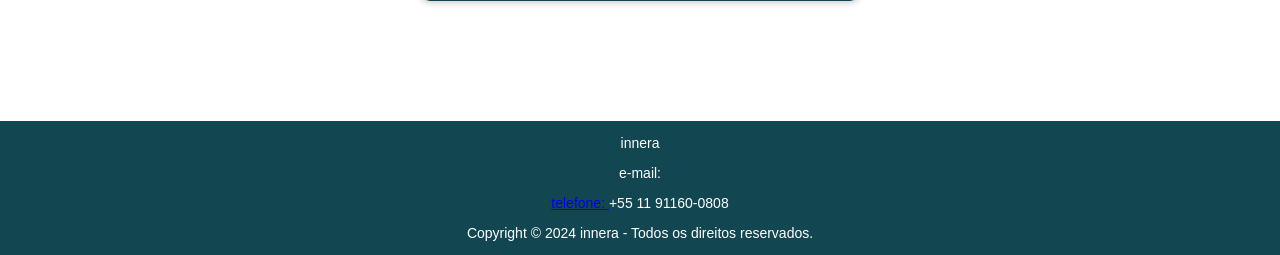
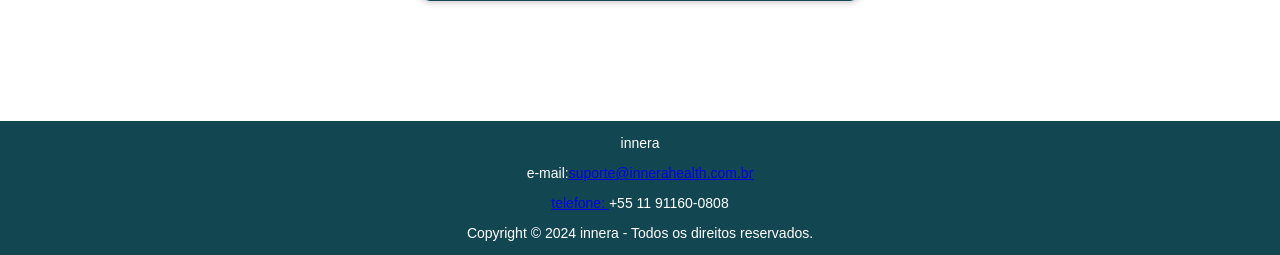
Before and after one commit to JG-Erbes-dev/PSQI-IA-integrada, a Django app: page /register/ in a window 1280 px wide. Shown: the part 690-945 px from the top of the page. Run offline with Django 5.2, Linux system fonts and the light colour scheme.

Commit message:
Update base.html

```diff
--- a/app/templates/base.html
+++ b/app/templates/base.html
@@ -105,7 +105,7 @@
     </main>
     <footer style="font-size: 14px;">
         <p>innera</p>
-        <p>e-mail:<a href="mailto:"suporte@innerahealth.com.br></p>
+        <p>e-mail:<a href="mailto:"suporte@innerahealth.com.br>suporte@innerahealth.com.br</p>
         <p>telefone: <a href="tel:+5511911600808" style="text-decoration: none; color: white;">+55 11 91160-0808</a></p>
         <p>Copyright &copy; 2024 innera - Todos os direitos reservados.</p>
     </footer>
```
